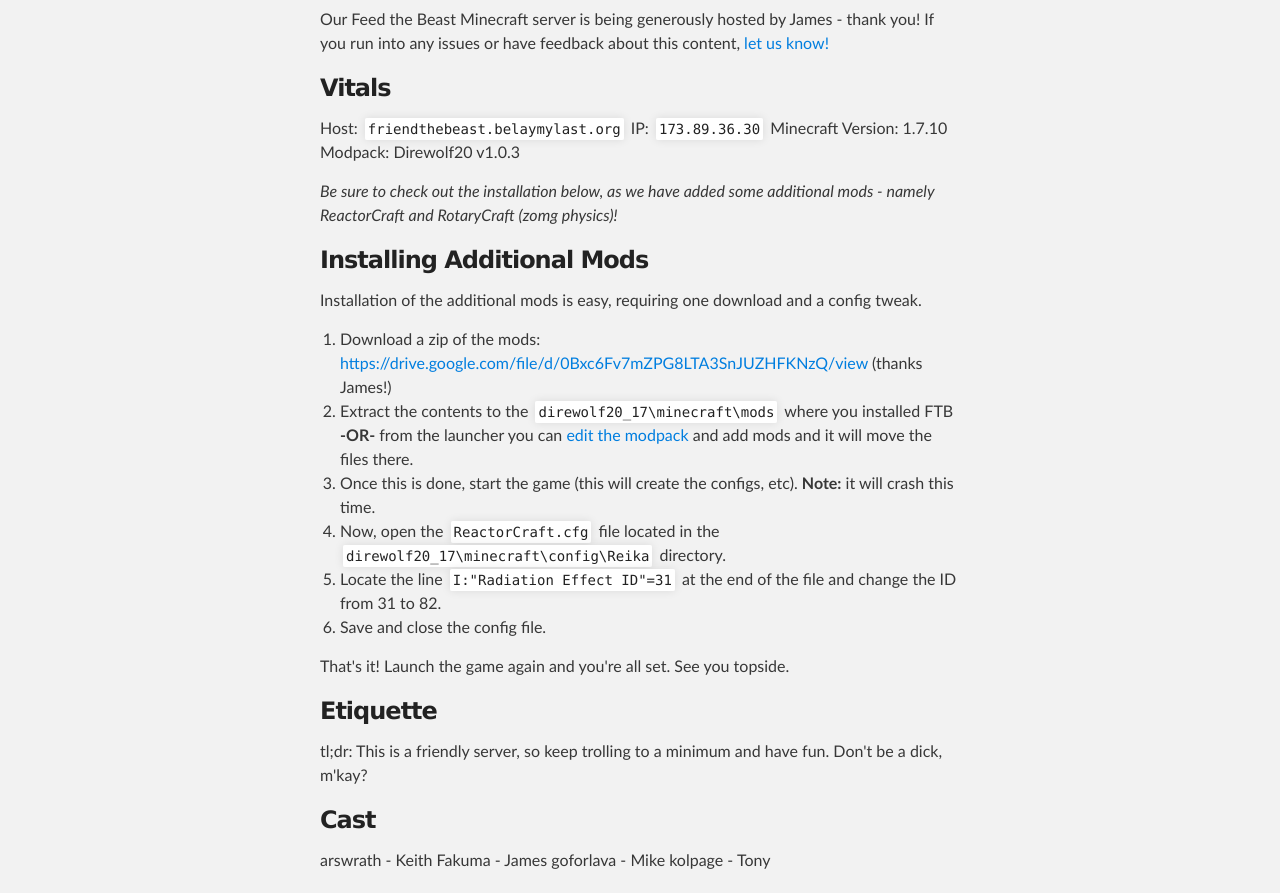
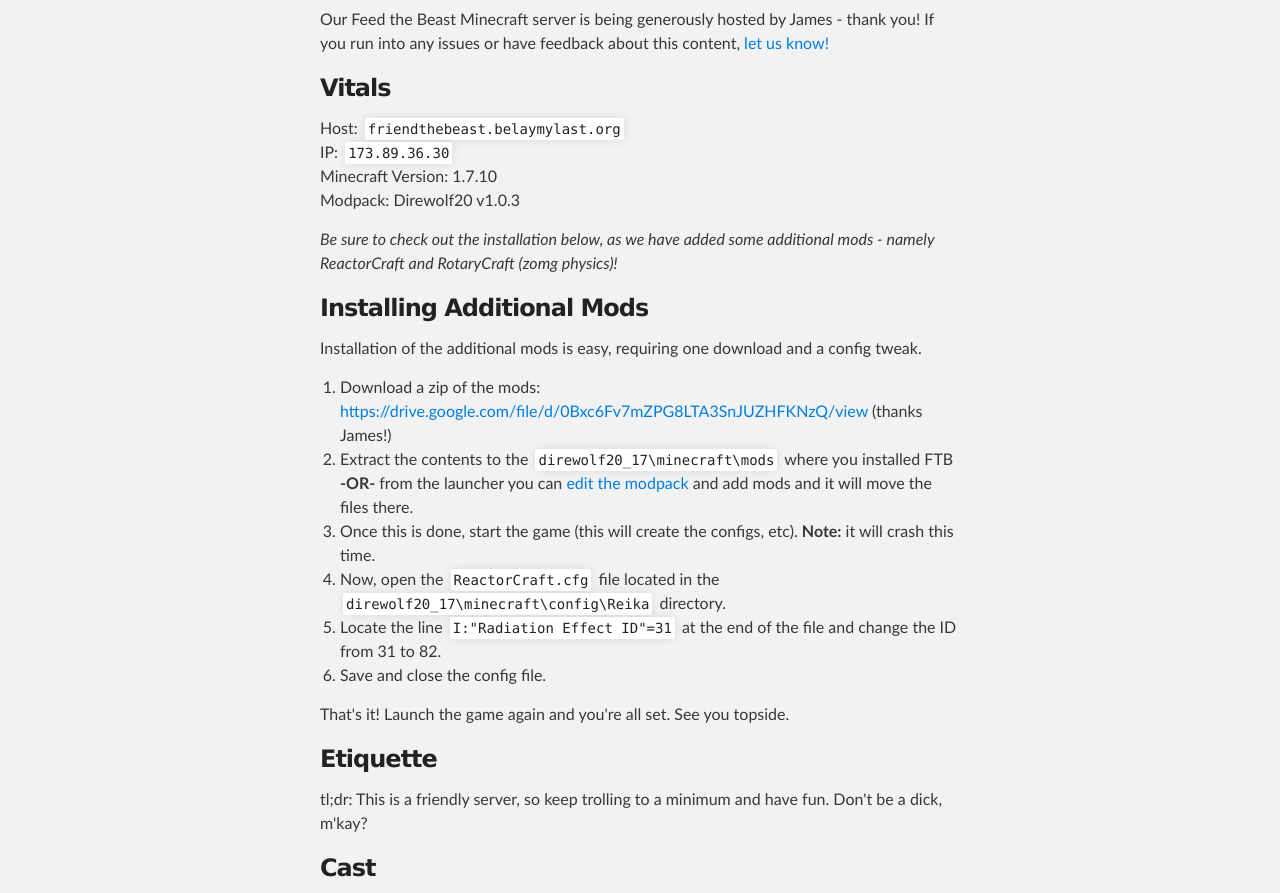
Before and after one commit to mikebranski/friend-the-beast, a plain HTML site: page index.html in a window 1280 px wide. Shown: the part 321-1214 px from the top of the page. Drawn offline with Linux system fonts and the light colour scheme.

```diff
--- a/index.html
+++ b/index.html
@@ -39,9 +39,9 @@
 <h3>
 <a id="vitals" class="anchor" href="#vitals" aria-hidden="true"><span class="octicon octicon-link"></span></a>Vitals</h3>
 
-<p>Host: <code>friendthebeast.belaymylast.org</code>
-IP: <code>173.89.36.30</code>
-Minecraft Version: 1.7.10
+<p>Host: <code>friendthebeast.belaymylast.org</code><br>
+IP: <code>173.89.36.30</code><br>
+Minecraft Version: 1.7.10<br>
 Modpack: Direwolf20 v1.0.3</p>
 
 <p><em>Be sure to check out the installation below, as we have added some additional mods - namely ReactorCraft and RotaryCraft (zomg physics)!</em></p>
@@ -70,9 +70,9 @@ Modpack: Direwolf20 v1.0.3</p>
 <h3>
 <a id="cast" class="anchor" href="#cast" aria-hidden="true"><span class="octicon octicon-link"></span></a>Cast</h3>
 
-<p>arswrath - Keith
-Fakuma - James
-goforlava - Mike
+<p>arswrath - Keith<br>
+Fakuma - James<br>
+goforlava - Mike<br>
 kolpage - Tony</p>
       </section>
     </div>
```
Also changed, not shown: params.json (+1 -1 lines).
